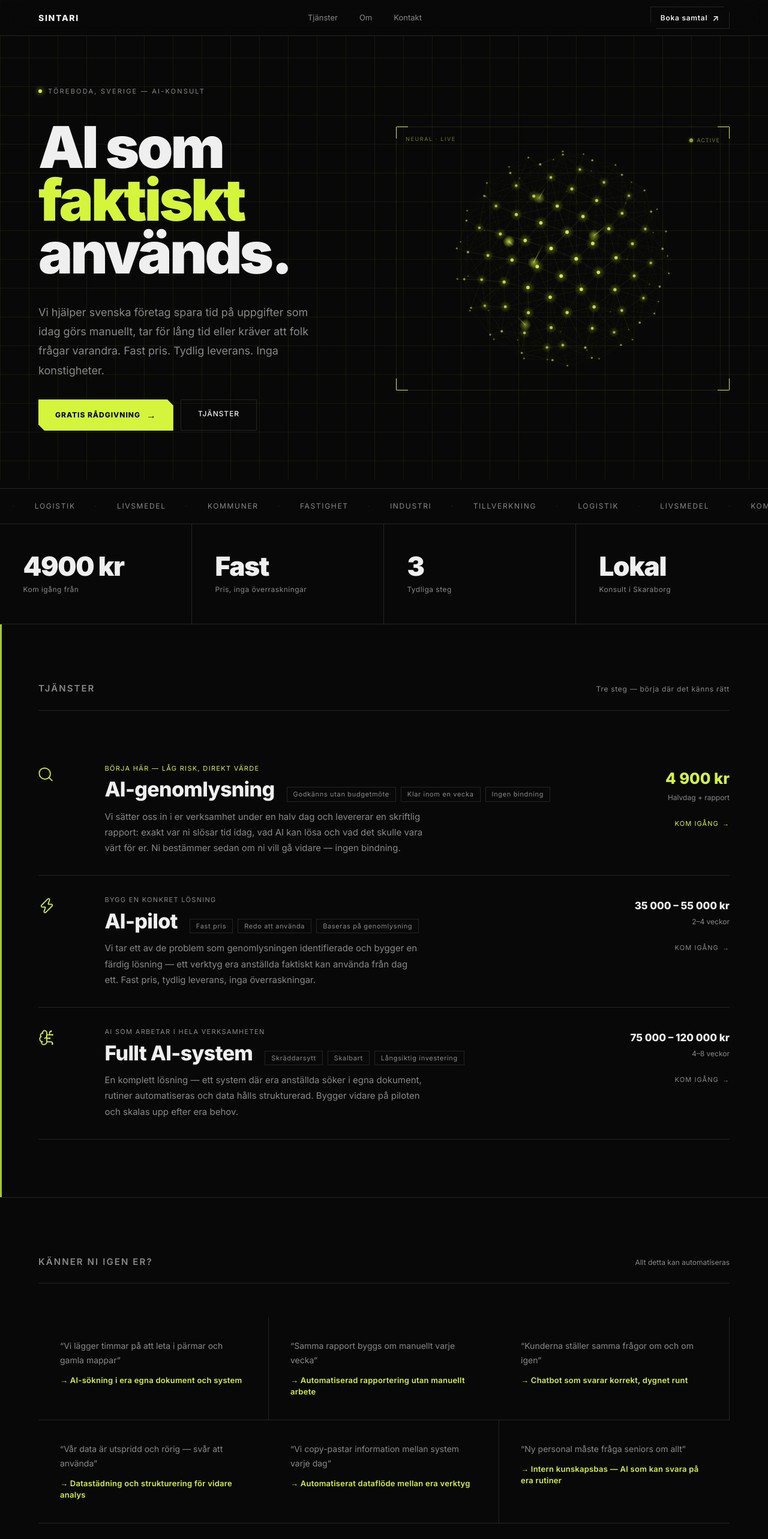
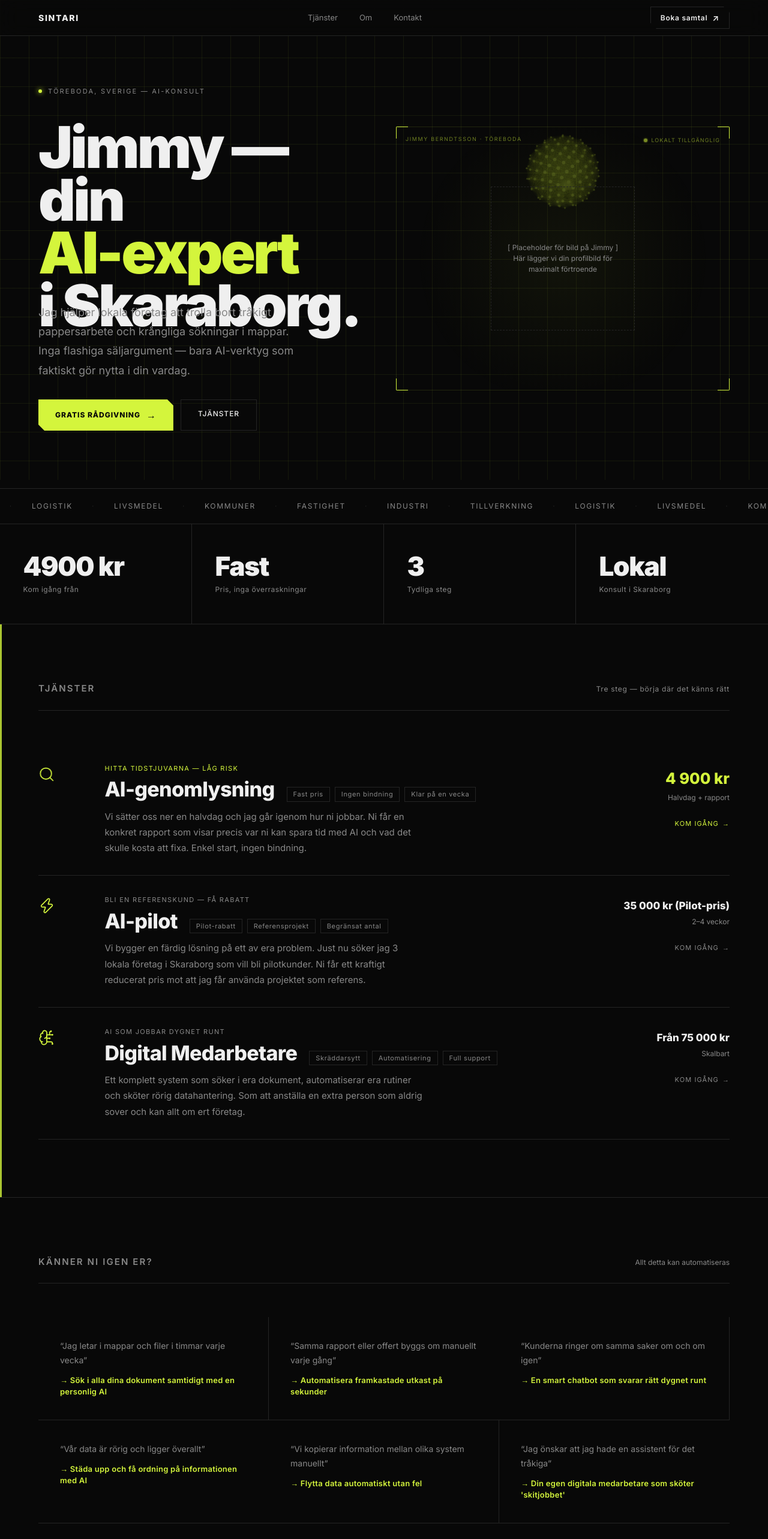
Before and after one commit to royalrew/Sintari, a Next.js app: page / in a window 1280 px wide. Shown: the top 2566 px of the page at 60% size. Built offline with nearby package versions, Linux system fonts and the light colour scheme.

Commit message:
Pivot messaging to SMB and local focus in Skaraborg

```diff
--- a/app/layout.tsx
+++ b/app/layout.tsx
@@ -9,8 +9,8 @@ const inter = Inter({
 });
 
 export const metadata: Metadata = {
-  title: "Sintari — AI-konsult för svenska företag",
-  description: "Praktisk AI för industri och tillverkning. RAG-system, automatisering och datastrukturering med fast pris och tydlig leverans.",
+  title: "Sintari — Praktisk AI för företag i Skaraborg",
+  description: "Vi hjälper lokala företag i Skaraborg spara tid med smart AI. Inget krångel, bara verktyg som faktiskt gör nytta i vardagen.",
   openGraph: {
     title: "Sintari — AI-konsult för svenska företag",
     description: "Praktisk AI för industri och tillverkning.",
--- a/app/page.tsx
+++ b/app/page.tsx
@@ -34,33 +34,33 @@ export default function Home() {
       index: "01",
       icon: <Search size={28} strokeWidth={1.5} />,
       title: "AI-genomlysning",
-      sub: "Börja här — låg risk, direkt värde",
-      desc: "Vi sätter oss in i er verksamhet under en halv dag och levererar en skriftlig rapport: exakt var ni slösar tid idag, vad AI kan lösa och vad det skulle vara värt för er. Ni bestämmer sedan om ni vill gå vidare — ingen bindning.",
+      sub: "Hitta tidstjuvarna — låg risk",
+      desc: "Vi sätter oss ner en halvdag och jag går igenom hur ni jobbar. Ni får en konkret rapport som visar precis var ni kan spara tid med AI och vad det skulle kosta att fixa. Enkel start, ingen bindning.",
       price: "4 900 kr",
       duration: "Halvdag + rapport",
-      tags: ["Godkänns utan budgetmöte", "Klar inom en vecka", "Ingen bindning"],
+      tags: ["Fast pris", "Ingen bindning", "Klar på en vecka"],
       highlight: false,
     },
     {
       index: "02",
       icon: <Zap size={28} strokeWidth={1.5} />,
       title: "AI-pilot",
-      sub: "Bygg en konkret lösning",
-      desc: "Vi tar ett av de problem som genomlysningen identifierade och bygger en färdig lösning — ett verktyg era anställda faktiskt kan använda från dag ett. Fast pris, tydlig leverans, inga överraskningar.",
-      price: "35 000 – 55 000 kr",
+      sub: "Bli en referenskund — få rabatt",
+      desc: "Vi bygger en färdig lösning på ett av era problem. Just nu söker jag 3 lokala företag i Skaraborg som vill bli pilotkunder. Ni får ett kraftigt reducerat pris mot att jag får använda projektet som referens.",
+      price: "35 000 kr (Pilot-pris)",
       duration: "2–4 veckor",
-      tags: ["Fast pris", "Redo att använda", "Baseras på genomlysning"],
+      tags: ["Pilot-rabatt", "Referensprojekt", "Begränsat antal"],
       highlight: true,
     },
     {
       index: "03",
       icon: <BrainCircuit size={28} strokeWidth={1.5} />,
-      title: "Fullt AI-system",
-      sub: "AI som arbetar i hela verksamheten",
-      desc: "En komplett lösning — ett system där era anställda söker i egna dokument, rutiner automatiseras och data hålls strukturerad. Bygger vidare på piloten och skalas upp efter era behov.",
-      price: "75 000 – 120 000 kr",
-      duration: "4–8 veckor",
-      tags: ["Skräddarsytt", "Skalbart", "Långsiktig investering"],
+      title: "Digital Medarbetare",
+      sub: "AI som jobbar dygnet runt",
+      desc: "Ett komplett system som söker i era dokument, automatiserar era rutiner och sköter rörig datahantering. Som att anställa en extra person som aldrig sover och kan allt om ert företag.",
+      price: "Från 75 000 kr",
+      duration: "Skalbart",
+      tags: ["Skräddarsytt", "Automatisering", "Full support"],
       highlight: false,
     },
   ];
@@ -151,9 +151,9 @@ export default function Home() {
           }}>
             <PixelReveal
               lines={[
-                { text: "AI som", accent: false },
-                { text: "faktiskt", accent: true },
-                { text: "används.", accent: false },
+                { text: "Jimmy — din", accent: false },
+                { text: "AI-expert", accent: true },
+                { text: "i Skaraborg.", accent: false },
               ]}
               fontWeight={900}
               lineHeight={0.92}
@@ -169,9 +169,9 @@ export default function Home() {
               fontSize: "clamp(15px, 1.6vw, 18px)", color: "var(--muted)",
               maxWidth: "40ch", lineHeight: 1.8,
             }}>
-              Vi hjälper svenska företag spara tid på uppgifter som idag
-              görs manuellt, tar för lång tid eller kräver att folk frågar varandra.
-              Fast pris. Tydlig leverans. Inga konstigheter.
+              Jag hjälper lokala företag att trolla bort tråkigt pappersarbete och
+              krångliga sökningar i mappar. Inga flashiga säljargument — bara
+              AI-verktyg som faktiskt gör nytta i din vardag.
             </p>
 
             <div style={{ display: "flex", gap: "12px", flexWrap: "wrap" }}>
@@ -238,7 +238,7 @@ export default function Home() {
             fontSize: "9px", letterSpacing: "0.18em", textTransform: "uppercase",
             color: "rgba(212,245,60,0.5)",
           }}>
-            Neural · Live
+            Jimmy Berndtsson · Töreboda
           </div>
           <div style={{
             position: "absolute", top: "16px", right: "16px", zIndex: 4,
@@ -251,9 +251,31 @@ export default function Home() {
               display: "inline-block",
               animation: "pulse 2s ease infinite",
             }} />
-            <span style={{ fontSize: "9px", letterSpacing: "0.12em", color: "rgba(212,245,60,0.5)", textTransform: "uppercase" }}>Active</span>
+            <span style={{ fontSize: "9px", letterSpacing: "0.12em", color: "rgba(212,245,60,0.5)", textTransform: "uppercase" }}>Lokalt tillgänglig</span>
           </div>
-          <NeuralNet />
+
+          {/* PHOTO PLACEHOLDER */}
+          <div style={{
+            position: "absolute", inset: 0,
+            display: "flex", alignItems: "center", justifyContent: "center",
+            background: "radial-gradient(circle at center, rgba(212,245,60,0.05) 0%, transparent 70%)",
+            zIndex: 1
+          }}>
+             <div style={{
+                width: "240px", height: "240px",
+                border: "1px dashed var(--border)",
+                display: "flex", alignItems: "center", justifyContent: "center",
+                color: "var(--muted)", fontSize: "12px", textAlign: "center",
+                padding: "20px"
+             }}>
+                [ Placeholder för bild på Jimmy ]<br/>
+                Här lägger vi din profilbild för maximalt förtroende
+             </div>
+          </div>
+
+          <div style={{ opacity: 0.3 }}>
+            <NeuralNet />
+          </div>
         </div>
       </section>
 
@@ -418,12 +440,12 @@ export default function Home() {
 
           <div style={{ display: "grid", gridTemplateColumns: "repeat(auto-fit, minmax(min(100%, 320px), 1fr))", gap: "0" }}>
             {[
-              { problem: "Vi lägger timmar på att leta i pärmar och gamla mappar", solution: "AI-sökning i era egna dokument och system" },
-              { problem: "Samma rapport byggs om manuellt varje vecka", solution: "Automatiserad rapportering utan manuellt arbete" },
-              { problem: "Kunderna ställer samma frågor om och om igen", solution: "Chatbot som svarar korrekt, dygnet runt" },
-              { problem: "Vår data är utspridd och rörig — svår att använda", solution: "Datastädning och strukturering för vidare analys" },
-              { problem: "Vi copy-pastar information mellan system varje dag", solution: "Automatiserat dataflöde mellan era verktyg" },
-              { problem: "Ny personal måste fråga seniors om allt", solution: "Intern kunskapsbas — AI som kan svara på era rutiner" },
+              { problem: "Jag letar i mappar och filer i timmar varje vecka", solution: "Sök i alla dina dokument samtidigt med en personlig AI" },
+              { problem: "Samma rapport eller offert byggs om manuellt varje gång", solution: "Automatisera framkastade utkast på sekunder" },
+              { problem: "Kunderna ringer om samma saker om och om igen", solution: "En smart chatbot som svarar rätt dygnet runt" },
+              { problem: "Vår data är rörig och ligger överallt", solution: "Städa upp och få ordning på informationen med AI" },
+              { problem: "Vi kopierar information mellan olika system manuellt", solution: "Flytta data automatiskt utan fel" },
+              { problem: "Jag önskar att jag hade en assistent för det tråkiga", solution: "Din egen digitala medarbetare som sköter 'skitjobbet'" },
             ].map((item, i) => (
               <div key={i} style={{
                 padding: "clamp(24px, 3vw, 36px)",
@@ -466,27 +488,27 @@ export default function Home() {
             <p style={{
               fontSize: "11px", letterSpacing: "0.2em", textTransform: "uppercase",
               color: "var(--muted)", marginBottom: "40px",
-            }}>Om Sintari</p>
+            }}>Om mig</p>
             <h2 style={{
               fontSize: "clamp(32px, 5vw, 58px)", fontWeight: 900,
               letterSpacing: "-0.03em", lineHeight: 1.05,
               marginBottom: "32px",
             }}>
-              Ingen onödig<br />
-              komplexitet.<br />
-              <span style={{ color: "var(--accent)" }}>Bara resultat.</span>
+              Jimmy i Töreboda.<br />
+              Ingen jargong.<br />
+              <span style={{ color: "var(--accent)" }}>Bara nytta.</span>
             </h2>
           </div>
           <div style={{ display: "flex", flexDirection: "column", justifyContent: "flex-end", gap: "24px" }}>
             <p style={{ fontSize: "clamp(14px, 1.6vw, 16px)", color: "var(--muted)", lineHeight: 1.85 }}>
-              Sintari är ett AI-konsultbolag i Töreboda. Vi jobbar inte med
-              mångelånga projekt — vi levererar avgränsade lösningar med fast
-              pris och tydlig tidslinje. Ni vet vad ni betalar och vad ni får.
+              Jag startade Sintari för att jag ser hur mycket tid som slösas bort på
+              tråkiga, manuella uppgifter på lokala företag. Jag bor i Töreboda och
+              är din direkta kontakt — inga säljare, inget krångel.
             </p>
             <p style={{ fontSize: "clamp(14px, 1.6vw, 16px)", color: "var(--muted)", lineHeight: 1.85 }}>
-              Vi har byggt system som låter anställda söka i företagets egna dokument,
-              rensat upp rörig data och automatiserat tidskrävande manuella moment —
-              för industri- och tillverkningsföretag i Sverige.
+              Jag bygger lösningar som låter dig söka i egna dokument, rensar upp
+              rörig data och automatiserar det repetitiva. Allt med fast pris och
+              fokus på att du ska se värdet direkt.
             </p>
             <div style={{ display: "flex", gap: "32px", paddingTop: "16px", flexWrap: "wrap" }}>
               {[
@@ -503,6 +525,29 @@ export default function Home() {
                 </div>
               ))}
             </div>
+          </div>
+        </div>
+      </section>
+
+      {/* ─── PILOT CASES (TESTIMONIAL PLACEHOLDER) ─── */}
+      <section style={{ padding: "clamp(80px, 12vh, 140px) clamp(24px, 5vw, 64px)", borderBottom: "1px solid var(--border)", background: "rgba(212,245,60,0.02)" }}>
+        <div style={{ maxWidth: "1200px", margin: "0 auto" }}>
+          <div style={{ display: "flex", alignItems: "baseline", justifyContent: "space-between", marginBottom: "clamp(48px, 7vh, 72px)", paddingBottom: "24px", borderBottom: "1px solid var(--border)" }}>
+            <h2 style={{ fontSize: "clamp(13px, 2vw, 15px)", fontWeight: 600, letterSpacing: "0.14em", textTransform: "uppercase", color: "var(--muted)" }}>
+              Pilotprojekt & Referenser
+            </h2>
+          </div>
+          <div style={{ display: "grid", gridTemplateColumns: "repeat(auto-fit, minmax(300px, 1fr))", gap: "40px" }}>
+            {[1, 2].map((n) => (
+              <div key={n} style={{ border: "1px dashed var(--border)", padding: "40px", textAlign: "center", color: "var(--muted)" }}>
+                <p style={{ fontSize: "12px", textTransform: "uppercase", letterSpacing: "0.1em", marginBottom: "16px" }}>Plats tillgänglig</p>
+                <h3 style={{ fontSize: "20px", fontWeight: 700, color: "var(--fg)", marginBottom: "16px" }}>Bli min nästa referens</h3>
+                <p style={{ fontSize: "14px", lineHeight: 1.6, marginBottom: "24px" }}>
+                  Jag söker just nu företag i Skaraborg som vill implementera AI till ett kraftigt reducerat pris mot en skriftlig referens.
+                </p>
+                <a href="#kontakt" style={{ fontSize: "12px", fontWeight: 800, color: "var(--accent)", textTransform: "uppercase" }}>Anmäl intresse →</a>
+              </div>
+            ))}
           </div>
         </div>
       </section>
```
